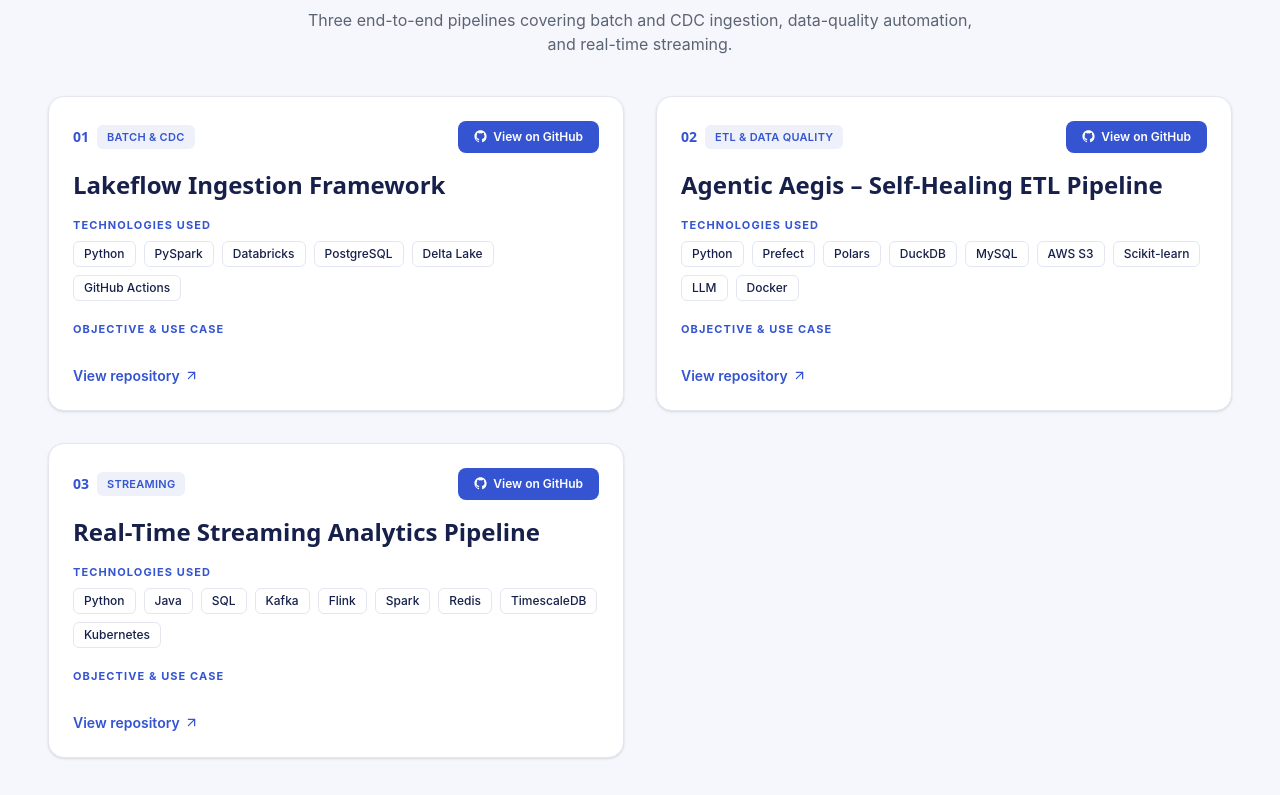
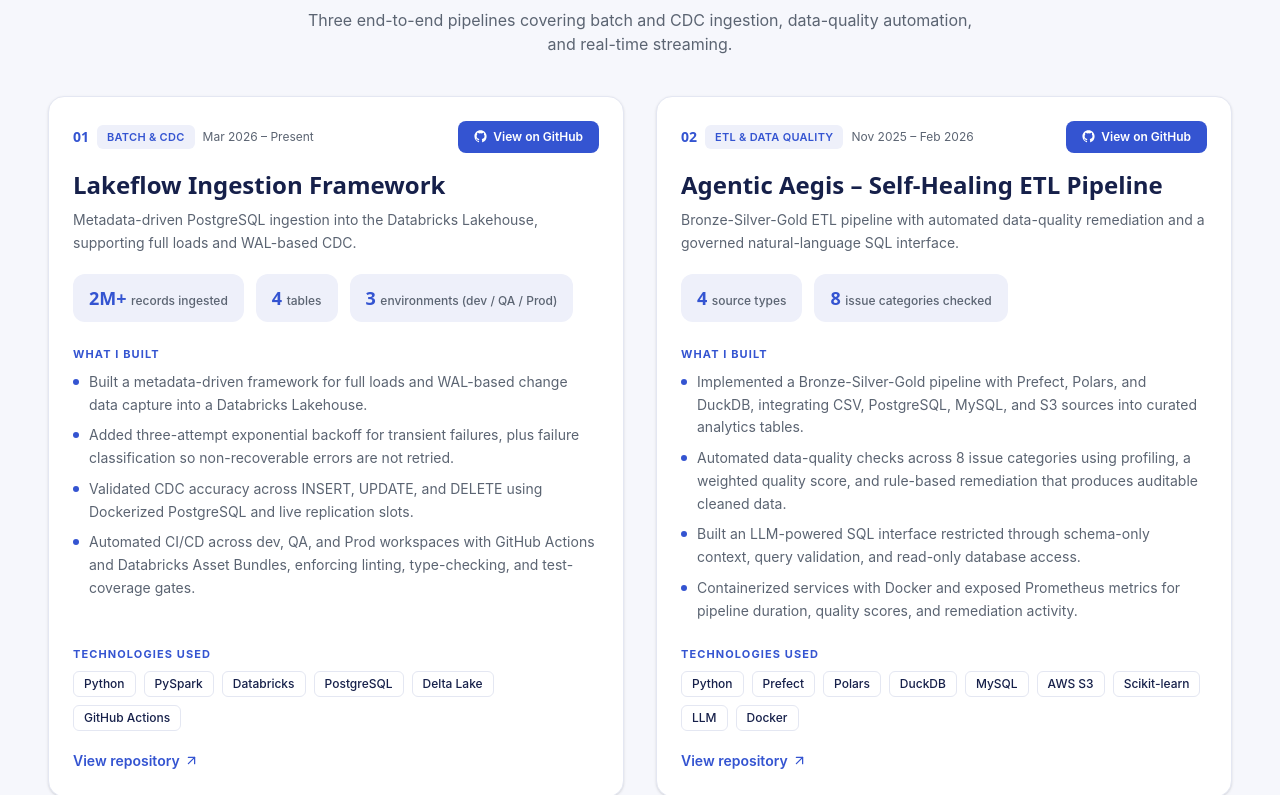
Before and after one commit to viharireddy2-byte/Portfolio, a React (Vite) app: page / in a window 1280 px wide. Shown: the part 2586-3381 px from the top of the page. Built offline with nearby package versions, Linux system fonts and the light colour scheme.

Commit message:
Update ProjectCard.jsx

```diff
--- a/src/components/ProjectCard.jsx
+++ b/src/components/ProjectCard.jsx
@@ -5,11 +5,12 @@ export default function ProjectCard({ project }) {
   return (
     <article className="rounded-2xl overflow-hidden card-surface shadow-sm flex flex-col hover-lift p-6">
       <div className="flex items-center justify-between gap-4 mb-4">
-        <div className="flex items-center gap-2">
+        <div className="flex items-center gap-2 flex-wrap">
           <span className="font-display font-extrabold text-blue text-sm">{project.number}</span>
           <span className="text-[11px] font-semibold uppercase tracking-wide bg-chip text-blue px-2.5 py-1 rounded-md">
             {project.category}
           </span>
+          {project.dates && <span className="text-xs text-slate">{project.dates}</span>}
         </div>
 
         {project.githubUrl && (
@@ -25,10 +26,33 @@ export default function ProjectCard({ project }) {
         )}
       </div>
 
-      <h3 className="font-display font-bold text-2xl text-navy mb-4">{project.title}</h3>
+      <h3 className="font-display font-bold text-2xl text-navy">{project.title}</h3>
+      {project.tagline && <p className="mt-2 text-sm text-slate leading-relaxed">{project.tagline}</p>}
 
+      {project.metrics && (
+        <div className="mt-5 flex flex-wrap gap-3">
+          {project.metrics.map((m) => (
+            <div key={m.label} className="bg-chip rounded-xl px-4 py-2.5">
+              <span className="font-display font-extrabold text-lg text-blue">{m.value}</span>{" "}
+              <span className="text-xs font-medium text-slate">{m.label}</span>
+            </div>
+          ))}
+        </div>
+      )}
+
+      <p className="text-[11px] font-bold tracking-widest text-blue mt-6 mb-2">WHAT I BUILT</p>
+      <ul className="space-y-2 mb-6">
+        {project.highlights.map((h) => (
+          <li key={h} className="flex gap-2.5 text-sm text-slate leading-relaxed">
+            <span className="mt-2 w-1.5 h-1.5 rounded-full bg-blue shrink-0" aria-hidden="true" />
+            {h}
+          </li>
+        ))}
+      </ul>
+
+      <div className="mt-auto">
         <p className="text-[11px] font-bold tracking-widest text-blue mb-2">TECHNOLOGIES USED</p>
-      <div className="flex flex-wrap gap-2 mb-5">
+        <div className="flex flex-wrap gap-2">
           {project.technologies.map((t) => (
             <span
               key={t}
@@ -38,9 +62,6 @@ export default function ProjectCard({ project }) {
             </span>
           ))}
         </div>
-
-      <p className="text-[11px] font-bold tracking-widest text-blue mb-2">OBJECTIVE &amp; USE CASE</p>
-      <p className="text-sm text-slate leading-relaxed">{project.objective}</p>
 
         {project.githubUrl && (
           <a
@@ -53,6 +74,7 @@ export default function ProjectCard({ project }) {
             <ArrowUpRight size={15} />
           </a>
         )}
+      </div>
     </article>
   );
 }
```
Lines whose indentation alone changed are shown as unchanged.
